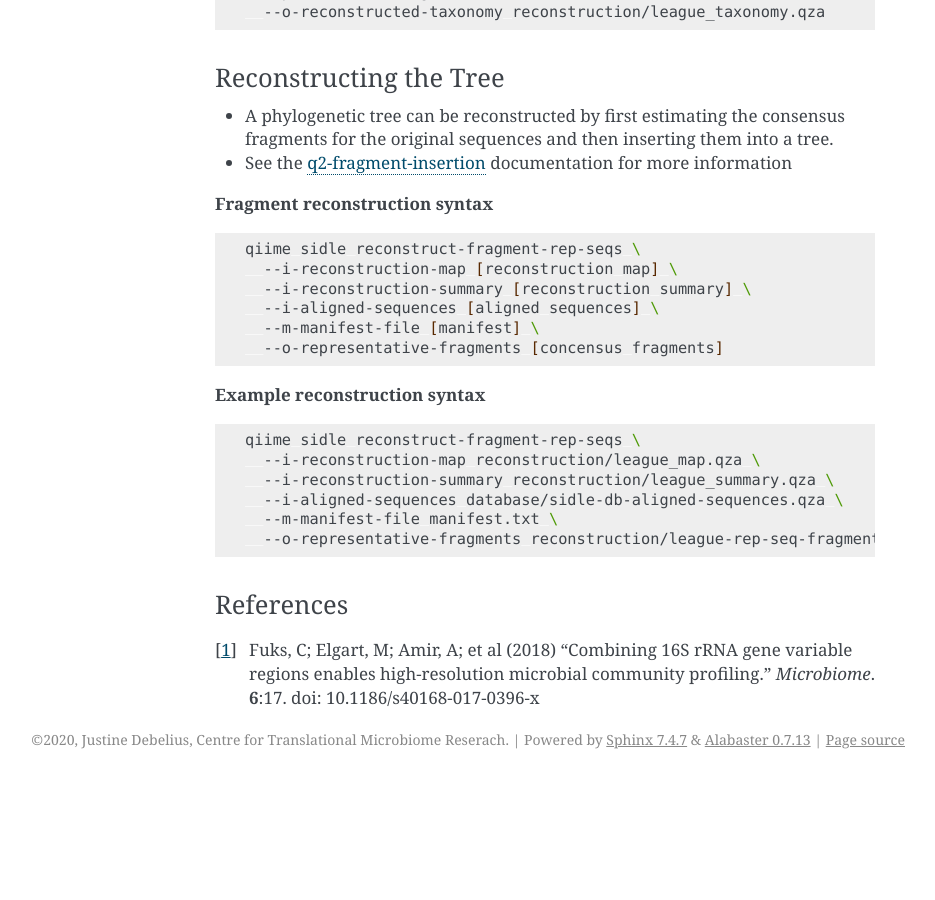
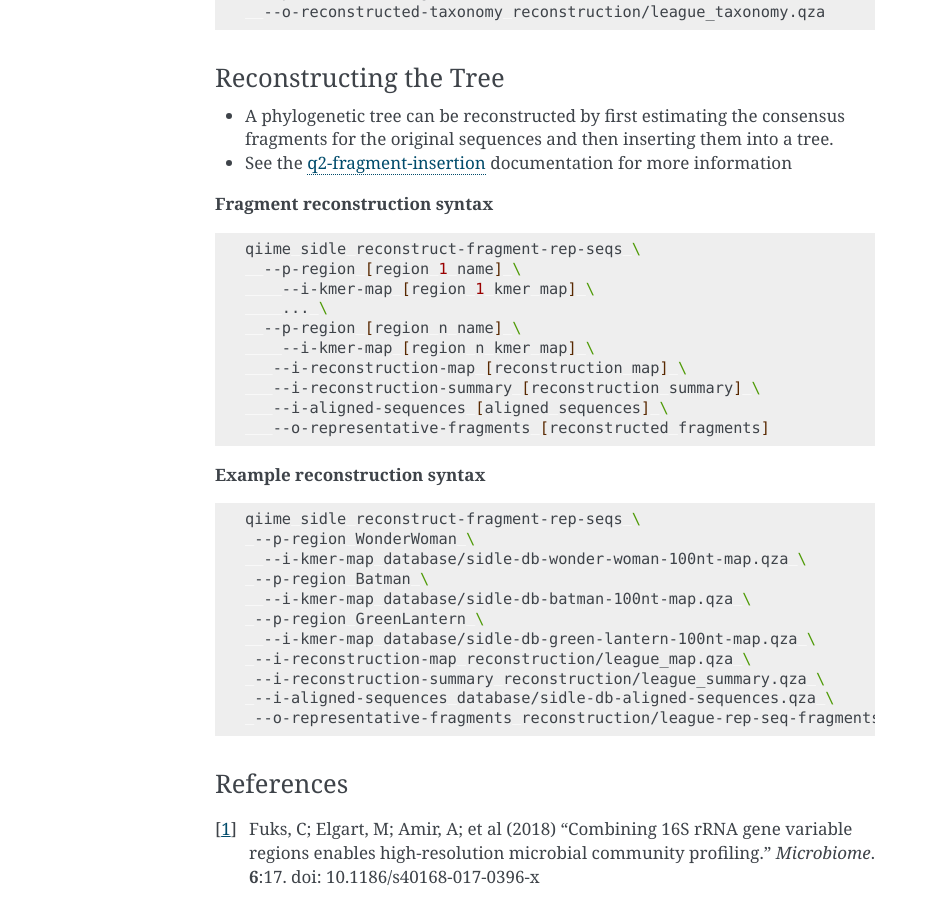
Before and after one commit to jwdebelius/q2-sidle, a Sphinx documentation site: the page built from docs/source/reconstruction.rst, in a window 1280 px wide and 900 px high, scrolled down 8727 px. Shown: the whole window, without its empty margins (205-1140 px from the left). Built offline with Sphinx 7.4.7, drawn with Linux system fonts in a browser that asks for light colours; before the commit the page ends 9506 px from its top, so only the background shows below that; some of the changed text lies outside the part shown.

Commit message:
quick doc fix

```diff
--- a/docs/source/read_preparation.rst
+++ b/docs/source/read_preparation.rst
@@ -51,7 +51,7 @@ If your samples are already demultiplexed, likely including a single set of file
 	qiime cutadapt trim-paired \
 	 --i-demultiplexed-sequences example_seqs.qza \
 	 --p-front-f TCCTACGGGAGGCAGCAG \
-	 --p-adapter-r TATTACCGCGGCTGCTGG \
+	 --p-front-r TATTACCGCGGCTGCTGG \
 	 --p-error-rate 0.1 \
 	 --p-indels \
 	 --p-discard-untrimmed \
@@ -185,7 +185,7 @@ Demultiplexing
 	qiime cutadapt trim-paired \
 	 --i-demultiplexed-sequences example_seqs.qza \
 	 --p-front-f TCCTACGGGAGGCAGCAG \
-	 --p-adapter-r TATTACCGCGGCTGCTGG \
+	 --p-front-r TATTACCGCGGCTGCTGG \
 	 --p-error-rate 0.1 \
 	 --p-indels \
 	 --o-trimmed-sequences example_seqs_trimmed1.qza
--- a/docs/source/reconstruction.rst
+++ b/docs/source/reconstruction.rst
@@ -108,7 +108,7 @@ Now, let’s reconstruct the table, using the default settings.
         --i-regional-alignment alignment/batman-align-map.qza \
         --i-regional-table data/batman-100nt-table.qza \
       --p-region GreenLantern \
-        --i-kmer-map database/sidle-db-batman-100nt-map.qza \
+        --i-kmer-map database/sidle-db-green-lantern-100nt-map.qza \
         --i-regional-alignment alignment/green-lantern-align-map.qza \
         --i-regional-table data/green-lantern-100nt-table.qza \
       --p-n-workers 2 \
@@ -211,12 +211,12 @@ So, our first step is to reconstruct the consensus fragments from sequences that
 .. code-block:: shell
 
     qiime sidle reconstruct-fragment-rep-seqs \
-    --p-region WonderWoman \
-      --i-regional-alignment alignment/wonder-woman-align-map.qza \
+     --p-region WonderWoman \
+      --i-kmer-map database/sidle-db-wonder-woman-100nt-map.qza \
      --p-region Batman \
-      --i-regional-alignment alignment/batman-align-map.qza \
+      --i-kmer-map database/sidle-db-batman-100nt-map.qza \
      --p-region GreenLantern \
-      --i-regional-alignment alignment/green-lantern-align-map.qza \
+      --i-kmer-map database/sidle-db-green-lantern-100nt-map.qza \
      --i-reconstruction-map reconstruction/league_map.qza \
      --i-reconstruction-summary reconstruction/league_summary.qza \
      --i-aligned-sequences database/sidle-db-aligned-sequences.qza \
@@ -362,22 +362,31 @@ Reconstructing the Tree
 .. code-block:: shell
 
   qiime sidle reconstruct-fragment-rep-seqs \
-    --i-reconstruction-map [reconstruction map] \
-    --i-reconstruction-summary [reconstruction summary] \
-    --i-aligned-sequences [aligned sequences] \
-    --m-manifest-file [manifest] \
-    --o-representative-fragments [concensus fragments]
+    --p-region [region 1 name] \
+      --i-kmer-map [region 1 kmer map] \
+      ... \
+    --p-region [region n name] \
+      --i-kmer-map [region n kmer map] \
+     --i-reconstruction-map [reconstruction map] \
+     --i-reconstruction-summary [reconstruction summary] \
+     --i-aligned-sequences [aligned sequences] \
+     --o-representative-fragments [reconstructed fragments]
 
 **Example reconstruction syntax**
 
 .. code-block:: shell
 
   qiime sidle reconstruct-fragment-rep-seqs \
-    --i-reconstruction-map reconstruction/league_map.qza \
-    --i-reconstruction-summary reconstruction/league_summary.qza \
-    --i-aligned-sequences database/sidle-db-aligned-sequences.qza \
-    --m-manifest-file manifest.txt \
-    --o-representative-fragments reconstruction/league-rep-seq-fragments.qza
+   --p-region WonderWoman \
+    --i-kmer-map database/sidle-db-wonder-woman-100nt-map.qza \
+   --p-region Batman \
+    --i-kmer-map database/sidle-db-batman-100nt-map.qza \
+   --p-region GreenLantern \
+    --i-kmer-map database/sidle-db-green-lantern-100nt-map.qza \
+   --i-reconstruction-map reconstruction/league_map.qza \
+   --i-reconstruction-summary reconstruction/league_summary.qza \
+   --i-aligned-sequences database/sidle-db-aligned-sequences.qza \
+   --o-representative-fragments reconstruction/league-rep-seq-fragments.qza
 
 References
 ++++++++++
```
